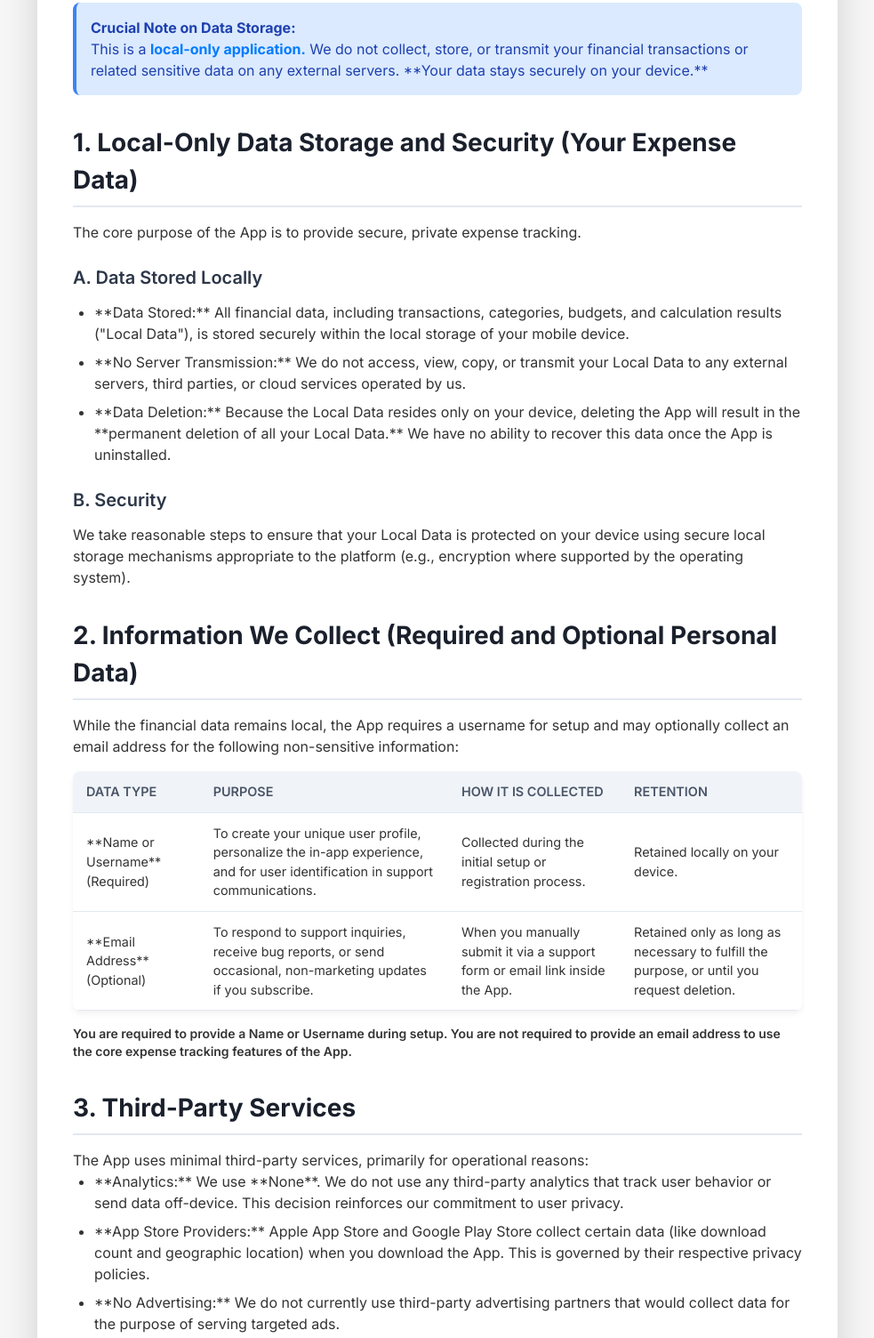
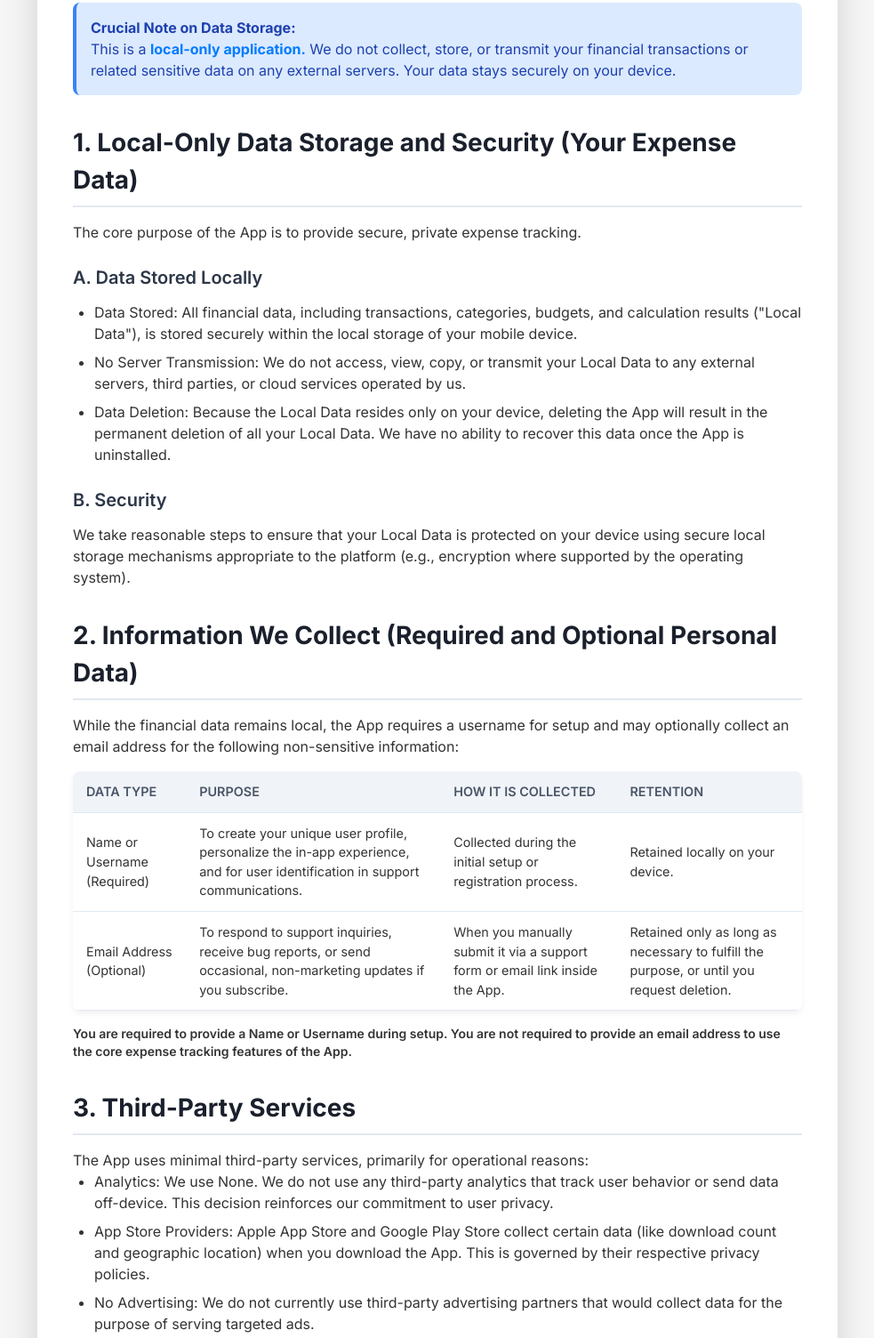
Before and after one commit to jason-dsouza-developer/spenzo.github.io, a plain HTML site: page index.html in a window 1280 px wide. Shown: the part 257-1761 px from the top of the page at 89% size, without its empty margins (148-1131 px from the left). Drawn offline with nearby package versions, Linux system fonts and the light colour scheme.

Commit message:
Remove bold formatting from privacy policy text

```diff
--- a/index.html
+++ b/index.html
@@ -83,7 +83,7 @@
 
         <div class="bg-blue-100 border-l-4 border-blue-500 text-blue-800 p-4 mb-8 rounded-lg">
             <p class="font-bold">Crucial Note on Data Storage:</p>
-            <p>This is a <span class="key-point">local-only application.</span> We do not collect, store, or transmit your financial transactions or related sensitive data on any external servers. **Your data stays securely on your device.**</p>
+            <p>This is a <span class="key-point">local-only application.</span> We do not collect, store, or transmit your financial transactions or related sensitive data on any external servers. Your data stays securely on your device.</p>
         </div>
 
         <section class="policy-section">
@@ -92,9 +92,9 @@
 
             <h3>A. Data Stored Locally</h3>
             <ul class="policy-list">
-                <li>**Data Stored:** All financial data, including transactions, categories, budgets, and calculation results ("Local Data"), is stored securely within the local storage of your mobile device.</li>
-                <li>**No Server Transmission:** We do not access, view, copy, or transmit your Local Data to any external servers, third parties, or cloud services operated by us.</li>
-                <li>**Data Deletion:** Because the Local Data resides only on your device, deleting the App will result in the **permanent deletion of all your Local Data.** We have no ability to recover this data once the App is uninstalled.</li>
+                <li>Data Stored: All financial data, including transactions, categories, budgets, and calculation results ("Local Data"), is stored securely within the local storage of your mobile device.</li>
+                <li>No Server Transmission: We do not access, view, copy, or transmit your Local Data to any external servers, third parties, or cloud services operated by us.</li>
+                <li>Data Deletion: Because the Local Data resides only on your device, deleting the App will result in the permanent deletion of all your Local Data. We have no ability to recover this data once the App is uninstalled.</li>
             </ul>
 
             <h3>B. Security</h3>
@@ -117,13 +117,13 @@
                     </thead>
                     <tbody>
                         <tr>
-                            <td>**Name or Username** (Required)</td>
+                            <td>Name or Username (Required)</td>
                             <td>To create your unique user profile, personalize the in-app experience, and for user identification in support communications.</td>
                             <td>Collected during the initial setup or registration process.</td>
                             <td>Retained locally on your device.</td>
                         </tr>
                         <tr>
-                            <td>**Email Address** (Optional)</td>
+                            <td>Email Address (Optional)</td>
                             <td>To respond to support inquiries, receive bug reports, or send occasional, non-marketing updates if you subscribe.</td>
                             <td>When you manually submit it via a support form or email link inside the App.</td>
                             <td>Retained only as long as necessary to fulfill the purpose, or until you request deletion.</td>
@@ -141,9 +141,9 @@
             <h2>3. Third-Party Services</h2>
             <p>The App uses minimal third-party services, primarily for operational reasons:</p>
             <ul class="policy-list">
-                <li>**Analytics:** We use **None**. We do not use any third-party analytics that track user behavior or send data off-device. This decision reinforces our commitment to user privacy.</li>
-                <li>**App Store Providers:** Apple App Store and Google Play Store collect certain data (like download count and geographic location) when you download the App. This is governed by their respective privacy policies.</li>
-                <li>**No Advertising:** We do not currently use third-party advertising partners that would collect data for the purpose of serving targeted ads.</li>
+                <li>Analytics: We use None. We do not use any third-party analytics that track user behavior or send data off-device. This decision reinforces our commitment to user privacy.</li>
+                <li>App Store Providers: Apple App Store and Google Play Store collect certain data (like download count and geographic location) when you download the App. This is governed by their respective privacy policies.</li>
+                <li>No Advertising: We do not currently use third-party advertising partners that would collect data for the purpose of serving targeted ads.</li>
             </ul>
         </section>
 
@@ -156,9 +156,9 @@
             <h2>5. Your Rights (GDPR and CCPA)</h2>
             <p>Since we do not collect or transmit your financial data, most user rights related to accessing or correcting data held by a company do not apply to your Local Data.</p>
             <ul class="policy-list">
-                <li>**Right of Access and Correction (Local Data):** You can access, review, and modify all your Local Data and your Name/Username directly within the App at any time.</li>
-                <li>**Right of Deletion (Local Data):** You can delete all Local Data instantly by uninstalling the App from your device.</li>
-                <li>**Right of Deletion (Optional Personal Data):** If you have provided us with an email address for support, you may request its deletion at any time by contacting us using the information below.</li>
+                <li>Right of Access and Correction (Local Data): You can access, review, and modify all your Local Data and your Name/Username directly within the App at any time.</li>
+                <li>Right of Deletion (Local Data): You can delete all Local Data instantly by uninstalling the App from your device.</li>
+                <li>Right of Deletion (Optional Personal Data): If you have provided us with an email address for support, you may request its deletion at any time by contacting us using the information below.</li>
             </ul>
         </section>
 
@@ -173,9 +173,6 @@
             <p class="mt-4 font-semibold">
                 Email: <a href="mailto:jason.dsouza.developer@gmail.com" class="text-blue-600 hover:text-blue-800 underline">jason.dsouza.developer@gmail.com</a>
             </p>
-            <p class="text-sm text-gray-500 mt-2">
-                Website: [Your Developer Page URL (Optional)]
-            </p>
         </section>
 
     </div>
```
